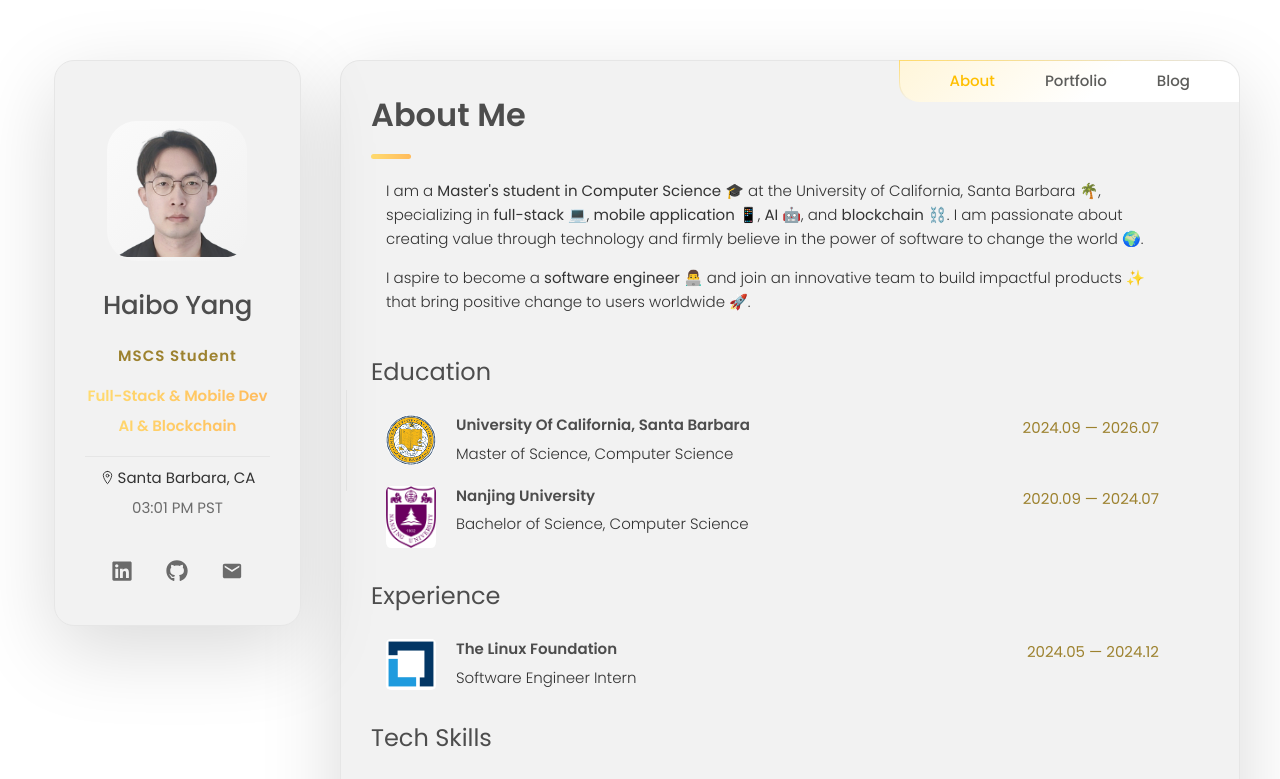
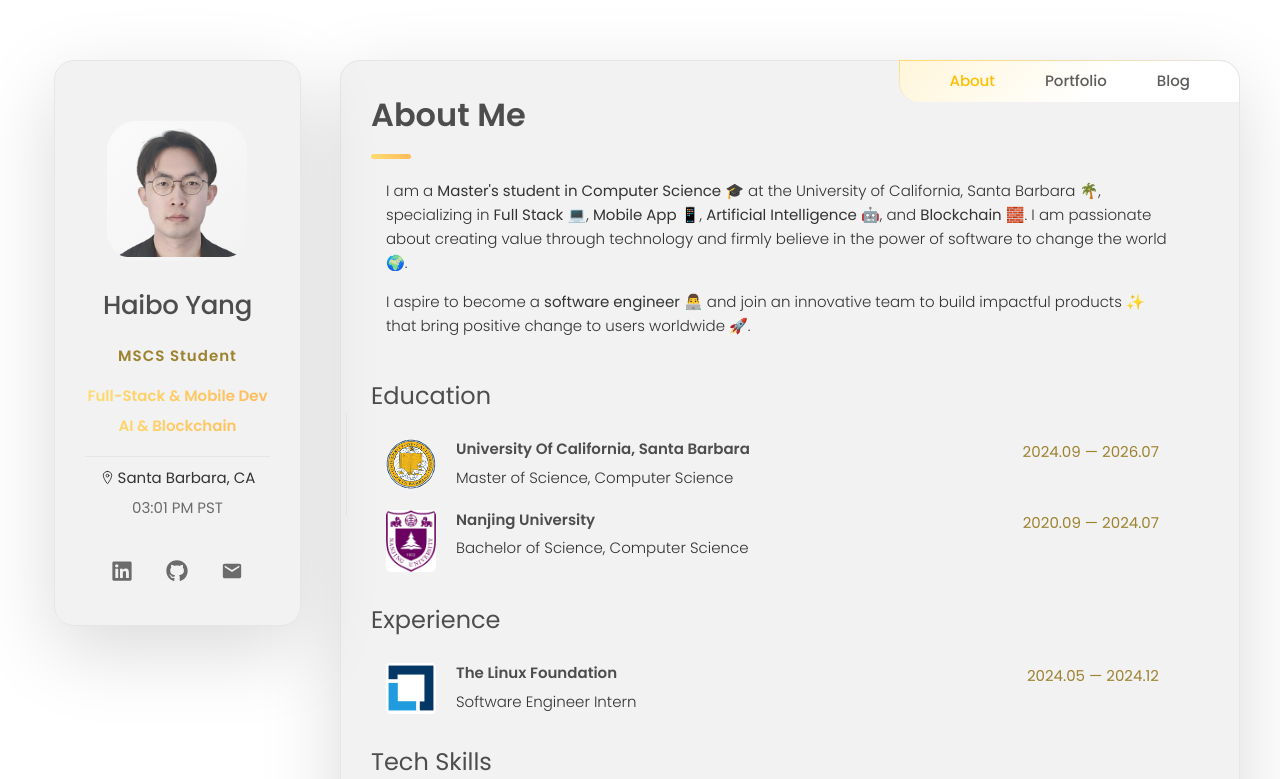
Before and after one commit to YoungHypo/haibo-portfolio, a Next.js app: page / in a window 1280 px wide. Shown: the top 779 px of the page. Built offline with nearby package versions, Linux system fonts and the light colour scheme.

Commit message:
change self-intro

```diff
--- a/src/components/About.tsx
+++ b/src/components/About.tsx
@@ -26,7 +26,7 @@ export default function About() {
     <>
       <section className="about-text">
         <p>
-          I am a <strong>Master&apos;s student in Computer Science</strong> 🎓 at the University of California, Santa Barbara 🌴, specializing in <strong>full-stack</strong> 💻, <strong>mobile application</strong> 📱, <strong>AI</strong> 🤖, and <strong>blockchain</strong> ⛓️. I am passionate about creating value through technology and firmly believe in the power of software to change the world 🌍.
+          I am a <strong>Master&apos;s student in Computer Science</strong> 🎓 at the University of California, Santa Barbara 🌴, specializing in <strong>Full Stack</strong> 💻, <strong>Mobile App</strong> 📱, <strong>Artificial Intelligence</strong> 🤖, and <strong>Blockchain</strong> 🧱. I am passionate about creating value through technology and firmly believe in the power of software to change the world 🌍.
         </p>
         <p>
           I aspire to become a <strong>software engineer</strong> 👨‍💻 and join an innovative team to build impactful products ✨ that bring positive change to users worldwide 🚀.
```
